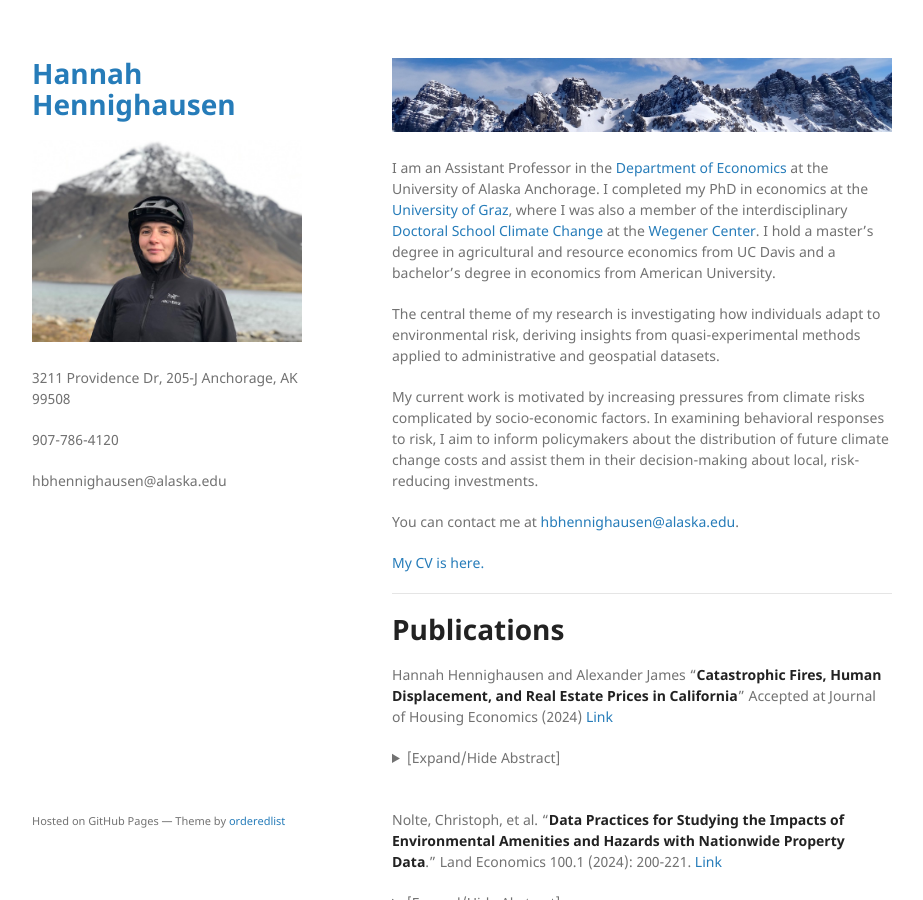
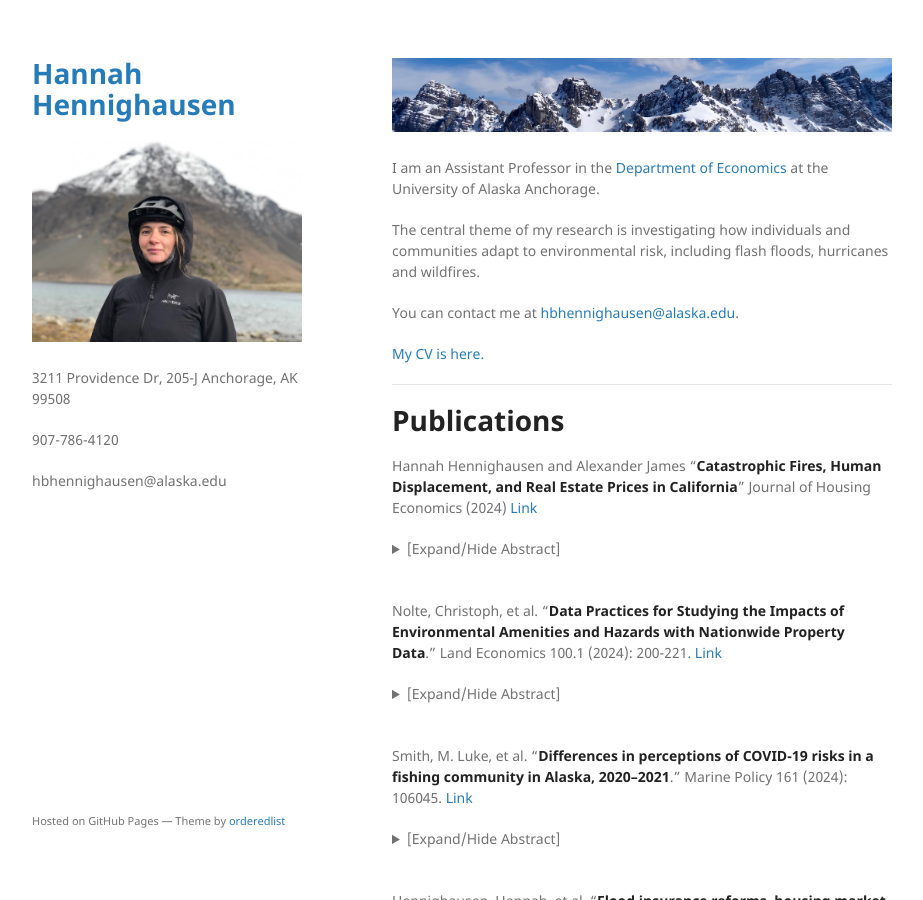
Before and after one commit to hannahhennighausen/hannahhennighausen.github.io, a Jekyll site: the page built from index.md, in a window 1280 px wide and 900 px high. Shown: the whole window, without its empty margins (178-1101 px from the left). Built offline with Jekyll 4.4.1, drawn with Linux system fonts in a browser that asks for light colours; the repository's description, which GitHub fills in, is left out.

Commit message:
Update index.md

```diff
--- a/index.md
+++ b/index.md
@@ -3,11 +3,9 @@ layout: default
 ---
 <img src="/assets/img/mountains3.jpeg" alt="AxamerLizum" />
 
-I am an Assistant Professor in the [Department of Economics](https://business.uaa.alaska.edu/departments/economics-public-policy/) at the University of Alaska Anchorage.  I completed my PhD in economics at the [University of Graz](https://volkswirtschaftslehre.uni-graz.at/en/), where I was also a member of the interdisciplinary [Doctoral School Climate Change](https://dk-climate-change.uni-graz.at/en/) at the [Wegener Center](https://wegcenter.uni-graz.at/en/). I hold a master's degree in agricultural and resource economics from UC Davis and a bachelor's degree in economics from American University.
+I am an Assistant Professor in the [Department of Economics](https://business.uaa.alaska.edu/departments/economics-public-policy/) at the University of Alaska Anchorage.
 
-The central theme of my research is investigating how individuals adapt to environmental risk, deriving insights from quasi-experimental methods applied to administrative and geospatial datasets.
-
-My current work is motivated by increasing pressures from climate risks complicated by socio-economic factors. In examining behavioral responses to risk, I aim to inform policymakers about the distribution of future climate change costs and assist them in their decision-making about local, risk-reducing investments.
+The central theme of my research is investigating how individuals and communities adapt to environmental risk, including flash floods, hurricanes and wildfires.
 
 You can contact me at [hbhennighausen@alaska.edu](mailto:hbhennighausen@alaska.edu).
 
@@ -17,7 +15,7 @@ You can contact me at [hbhennighausen@alaska.edu](mailto:hbhennighausen@alaska.e
 
 # Publications
 
-Hannah Hennighausen and Alexander James "**Catastrophic Fires, Human Displacement, and Real Estate Prices in California**" Accepted at Journal of Housing Economics (2024) [Link](https://www.sciencedirect.com/science/article/abs/pii/S1051137724000421)
+Hannah Hennighausen and Alexander James "**Catastrophic Fires, Human Displacement, and Real Estate Prices in California**" Journal of Housing Economics (2024) [Link](https://www.sciencedirect.com/science/article/abs/pii/S1051137724000421)
 <details>
   <summary>[Expand/Hide Abstract]</summary>
 Millions of people are displaced by natural disasters each year, yet little is known about how evacuees affect host communities. We analyze the migratory effects of the most destructive fire in California history, the 2018 Camp Fire, which destroyed over 18,000 structures and displaced roughly 50,000 people. By merging geospatial information on the fire's footprint with Zillow's housing transaction data, we estimate both the spatial and temporal effects of the fire on real estate prices at a granular level. A number of important insights emerge. First, within the fire's footprint, home prices increased by 25 percent in the six-week aftermath of the fire. Effects decay with distance and are statistically insignificant beyond 100 miles. Second, effects are detected within two weeks of the fire, fully materialize within four weeks, and are persistent up to ten months (which exhausts our period of consideration). Results are consistent the observed migratory behavior of displaced people and are robust to a variety of specifications and modeling assumptions.
```
